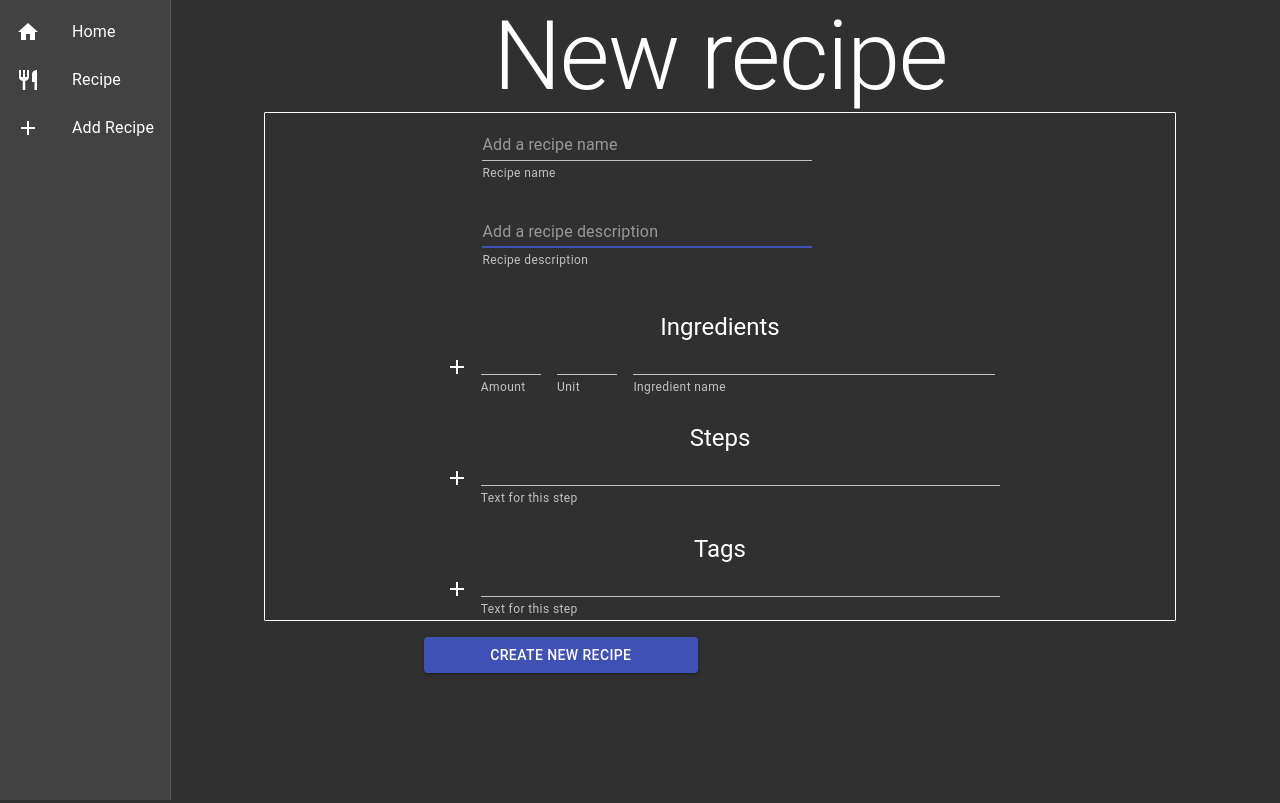
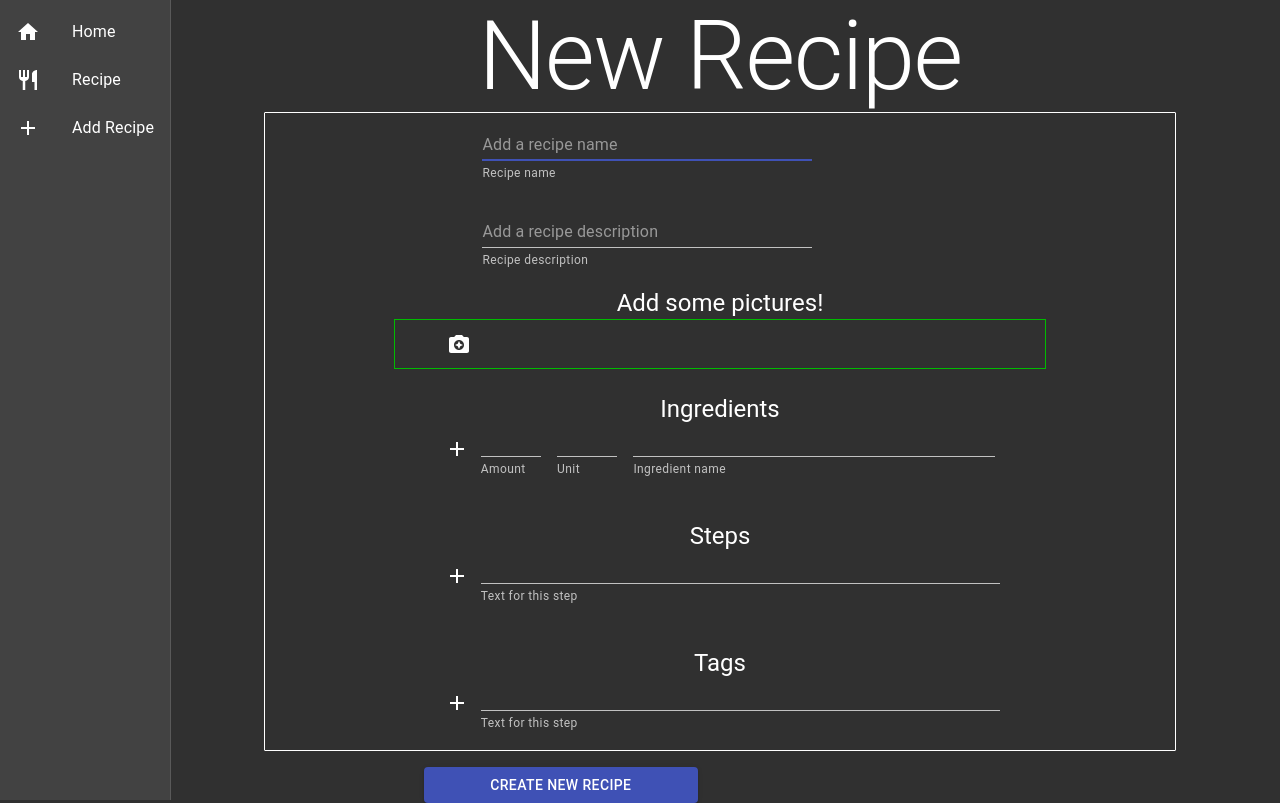
Before and after one commit to samuwen/didactic-octo-giggle, a React (Create React App) app: page /recipeInput in a window 1280 px wide. Built offline with nearby package versions, Linux system fonts and the light colour scheme.

Commit message:
Changed around the title text and have it auto-resize. We now can upload images for recipes

```diff
--- a/src/components/recipeInput/IngredientInput.tsx
+++ b/src/components/recipeInput/IngredientInput.tsx
@@ -19,16 +19,19 @@ const useStyles = makeStyles({
     width: "10%",
     resize: "vertical",
     marginRight: "1rem",
+    marginBottom: "1rem",
   },
   editAmtInput: {
     width: "10.5%",
     resize: "vertical",
     marginRight: "1rem",
+    marginBottom: "1rem",
   },
   addIngInput: {
     width: "60%",
     resize: "vertical",
     marginRight: "1rem",
+    marginBottom: "1rem",
   },
   editIngInput: {
     width: "63%",
--- a/src/components/recipeInput/StepInput.tsx
+++ b/src/components/recipeInput/StepInput.tsx
@@ -19,6 +19,7 @@ const useStyles = makeStyles({
     width: "86%",
     resize: "vertical",
     marginRight: "1rem",
+    marginBottom: "1rem",
   },
   addButton: {},
 });
--- a/src/screens/RecipeInput.tsx
+++ b/src/screens/RecipeInput.tsx
@@ -1,6 +1,13 @@
 import React, { useState } from "react";
 import { makeStyles } from "@material-ui/core/styles";
-import { Button, Container, TextField, Typography } from "@material-ui/core";
+import {
+  Button,
+  Container,
+  IconButton,
+  TextField,
+  Typography,
+} from "@material-ui/core";
+import CameraEnhanceIcon from "@material-ui/icons/CameraEnhance";
 import { Ingredient } from "../components/recipeInput/IngredientInput";
 import { Step } from "../components/recipeInput/StepInput";
 import AddIngredientSection from "../components/recipeInput/AddIngredientSection";
@@ -11,26 +18,32 @@ const useStyles = makeStyles({
   headerText: {
     textAlign: "center",
   },
+  imageInput: {
+    display: "none",
+  },
   nameContainer: {
     width: "80%",
+  },
+  images: {
+    maxWidth: "50px",
+    maxHeight: "50px",
+  },
+  imagesSection: {
+    border: "solid 1px",
+    borderColor: "#00bb00",
+    maxWidth: "80%",
+  },
+  imageHeader: {
+    textAlign: "center",
+  },
+  imageIcon: {
+    marginLeft: "1rem",
   },
   dataContainer: {
     border: "1px solid",
     borderRadius: "1px",
     maxWidth: "100%",
     justifyContent: "center",
-  },
-  subHeaderText: {
-    textAlign: "center",
-    marginTop: "1.5rem",
-  },
-  ingredientList: {
-    width: "80%",
-  },
-  stepInput: {
-    width: "60%",
-    resize: "vertical",
-    marginRight: "1rem",
   },
   submitButton: {
     width: "30%",
@@ -53,6 +66,10 @@ const RecipeInput = () => {
   const [ingreds, setIngreds] = useState<Ingredient[]>([]);
   const [steps, setSteps] = useState<Step[]>([]);
   const [tags, setTags] = useState<Tag[]>([]);
+  const [images, setImages] = useState<any[]>([]);
+  const [titleVariant, setTitleVariant] = useState<
+    "h1" | "h2" | "h3" | "h4" | "h5"
+  >("h1");
 
   const handleSubmitClick = () => {
     const ingredients = ingreds.map((i) => {
@@ -125,11 +142,21 @@ const RecipeInput = () => {
     setTags(oldTags);
   };
 
+  const onFileChange = (evt: any) => {
+    const files = evt.target.files;
+    let urls = [];
+    for (let i = 0; i < files.length; i += 1) {
+      urls.push(URL.createObjectURL(files[i]));
+    }
+    setImages(urls);
+  };
+
+  console.log(recipeName.length);
   return (
     <Container>
       <form noValidate autoComplete="off">
-        <Typography className={classes.headerText} variant="h1">
-          New recipe
+        <Typography className={classes.headerText} variant={titleVariant}>
+          {recipeName === "" ? "New Recipe" : recipeName}
         </Typography>
         <Container className={classes.dataContainer}>
           <Container>
@@ -143,6 +170,15 @@ const RecipeInput = () => {
                 name="recipe-name"
                 onChange={(evt: any) => {
                   setRecipeName(evt.target.value);
+                  if (recipeName.length > 20) {
+                    setTitleVariant("h3");
+                  }
+                  if (recipeName.length > 40) {
+                    setTitleVariant("h5");
+                  }
+                  if (recipeName.length < 20) {
+                    setTitleVariant("h1");
+                  }
                 }}
                 value={recipeName}
                 required
@@ -163,8 +199,29 @@ const RecipeInput = () => {
                 value={recipeDescription}
                 size="medium"
                 multiline={false}
-                autoFocus
               />
+            </Container>
+            <Typography variant="h5" className={classes.imageHeader}>
+              Add some pictures!
+            </Typography>
+            <Container className={classes.imagesSection}>
+              <input
+                className={classes.imageInput}
+                id="image-button"
+                type="file"
+                accept="image/*"
+                onChange={onFileChange}
+                multiple
+              />
+              <label htmlFor="image-button">
+                <IconButton className={classes.imageIcon} component="span">
+                  <CameraEnhanceIcon />
+                </IconButton>
+              </label>
+              {images.length > 0 &&
+                images.map((i) => (
+                  <img className={classes.images} src={i} alt="" />
+                ))}
             </Container>
             <AddIngredientSection
               ingreds={ingreds}
```
